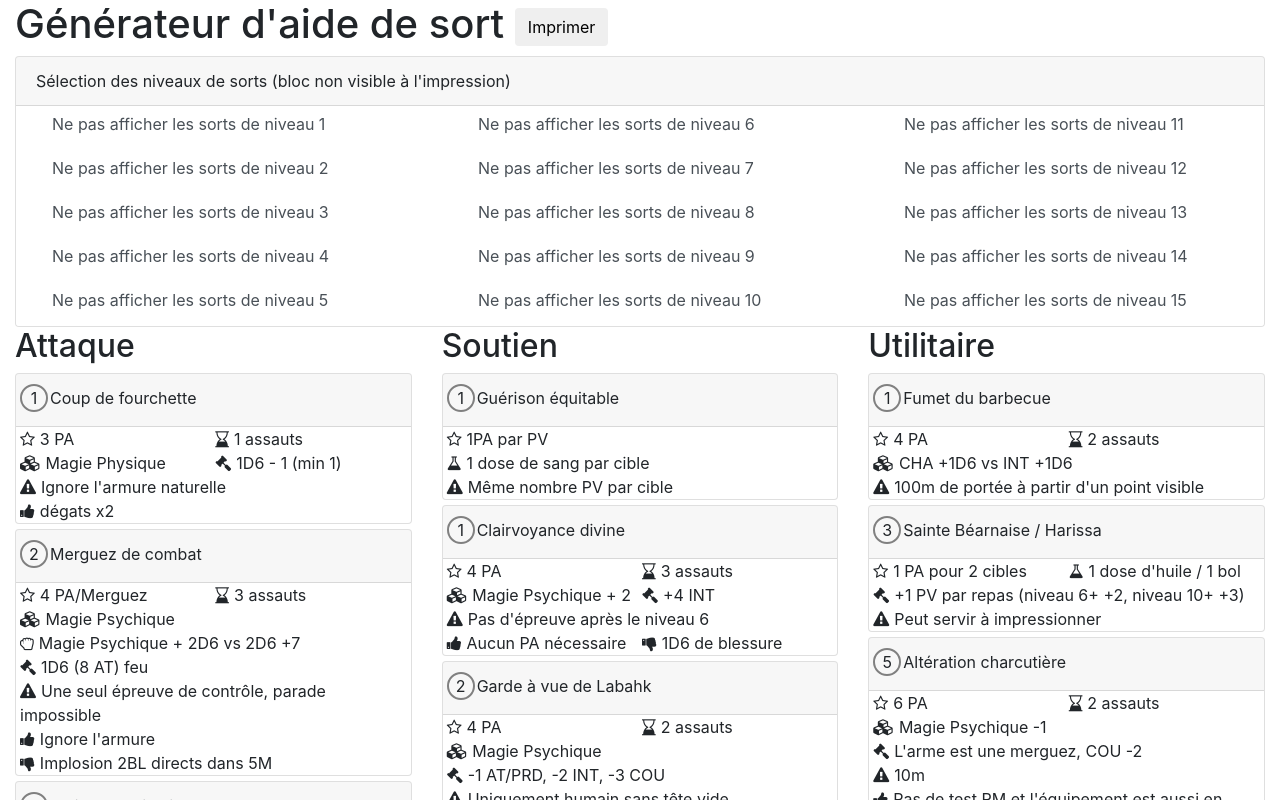
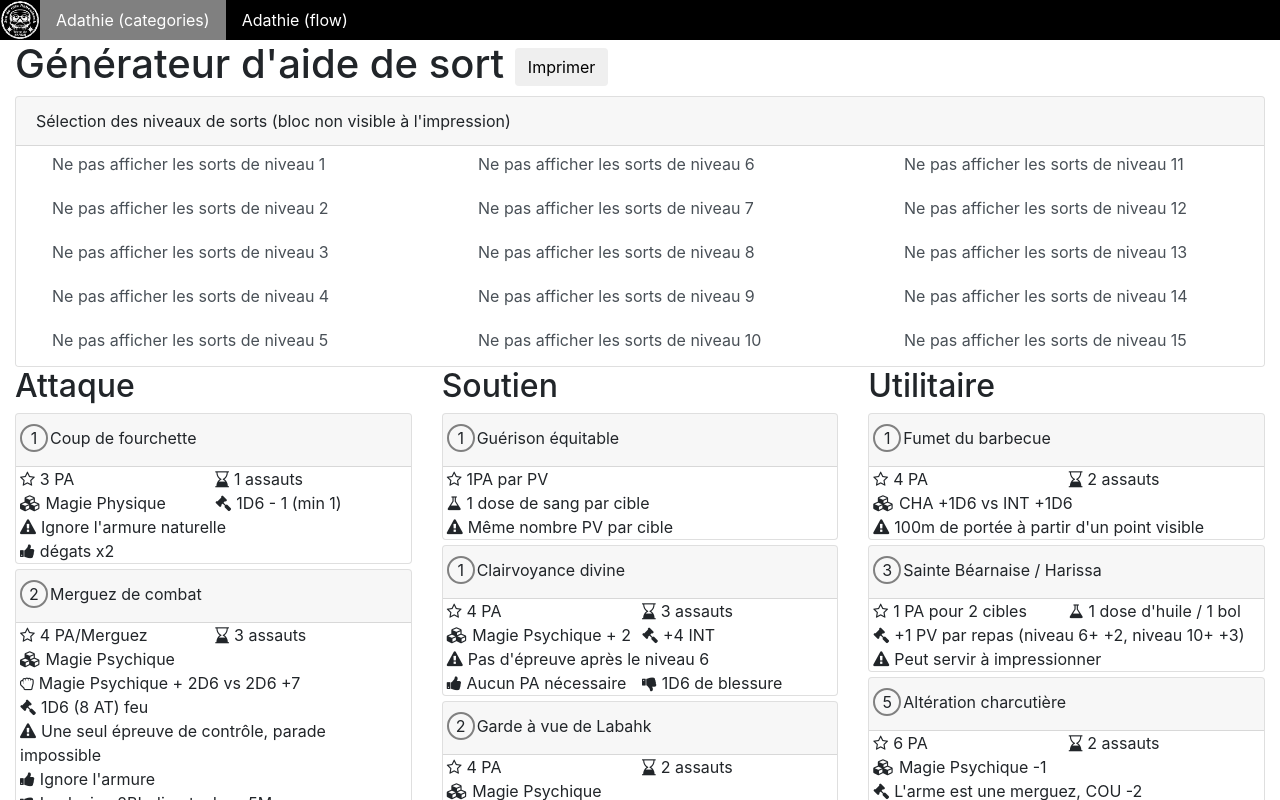
Before and after one commit to JeanDaniel-Fischer/antiseche-naheulbeuk, an Angular app in the folder sort/: page /adathie in a window 1280 px wide. Shown: the top 800 px of the page. Built offline with nearby package versions, Linux system fonts and the light colour scheme.

Commit message:
Add routing for flow representation.

```diff
--- a/sort/src/app/app.component.html
+++ b/sort/src/app/app.component.html
@@ -1,8 +1,10 @@
-<div class="menu no-print">
-
-</div>
+<nav class="nav no-print">
+  <img class="brand" src="favicon.png">
+  <a class="nav-link" routerLink="/adathie" routerLinkActive="active">Adathie (categories)</a>
+  <a class="nav-link" routerLink="/adathie-flow" routerLinkActive="active">Adathie (flow)</a>
+</nav>
 
 <div class="container-fluid">
   <h1 class="no-print">Générateur d'aide de sort <button class="btn btn-default" (click)="printPage()">Imprimer</button></h1>
-  <app-sheet></app-sheet>
+  <router-outlet></router-outlet>
 </div>
--- a/sort/src/app/app.component.scss
+++ b/sort/src/app/app.component.scss
@@ -0,0 +1,14 @@
+nav.nav {
+    background: black;
+    .nav-link {
+        color: white;
+    }
+    .active {
+        background-color: gray;
+    }
+    .brand {
+        filter: invert(100%);
+        width: 40px;
+        height: 40px;
+    }
+}
--- a/sort/src/app/app.module.ts
+++ b/sort/src/app/app.module.ts
@@ -1,9 +1,23 @@
 import { BrowserModule } from '@angular/platform-browser';
 import { NgModule } from '@angular/core';
 import { FormsModule } from '@angular/forms';
+import { RouterModule, Routes } from '@angular/router';
 
 import { AppComponent } from './app.component';
 import { SortModule } from './sort/sort.module';
+import { SheetFlowComponent } from './sort/sheet-flow/sheet-flow.component';
+import { SheetComponent } from './sort/sheet/sheet.component';
+
+const appRoutes: Routes = [
+  { path: 'adathie', component: SheetComponent },
+  { path: 'adathie-flow',      component: SheetFlowComponent },
+  { path: '',
+    redirectTo: '/adathie',
+    pathMatch: 'full'
+  },
+  { path: '**', redirectTo: '/adathie' }
+];
+
 @NgModule({
   declarations: [
     AppComponent
@@ -11,7 +25,8 @@ import { SortModule } from './sort/sort.module';
   imports: [
     BrowserModule,
     FormsModule,
-    SortModule
+    SortModule,
+    RouterModule.forRoot(appRoutes)
   ],
   providers: [],
   bootstrap: [AppComponent]
--- /dev/null
+++ b/sort/src/app/sort/sheet-flow/sheet-flow.component.html
@@ -0,0 +1,3 @@
+<p>
+  sheet-flow works!
+</p>
--- /dev/null
+++ b/sort/src/app/sort/sheet-flow/sheet-flow.component.ts
@@ -0,0 +1,15 @@
+import { Component, OnInit } from '@angular/core';
+
+@Component({
+  selector: 'app-sheet-flow',
+  templateUrl: './sheet-flow.component.html',
+  styleUrls: ['./sheet-flow.component.scss']
+})
+export class SheetFlowComponent implements OnInit {
+
+  constructor() { }
+
+  ngOnInit() {
+  }
+
+}
--- a/sort/src/app/sort/sort.module.ts
+++ b/sort/src/app/sort/sort.module.ts
@@ -4,6 +4,7 @@ import { SheetComponent } from './sheet/sheet.component';
 import { FormsModule } from '@angular/forms';
 import { CastComponent } from './cast/cast.component';
 import { AdathieService } from './adathie.service';
+import { SheetFlowComponent } from './sheet-flow/sheet-flow.component';
 
 @NgModule({
   imports: [
@@ -11,7 +12,7 @@ import { AdathieService } from './adathie.service';
     FormsModule
   ],
   providers: [AdathieService],
-  exports: [SheetComponent],
-  declarations: [SheetComponent, CastComponent]
+  exports: [SheetComponent, SheetFlowComponent],
+  declarations: [SheetComponent, CastComponent, SheetFlowComponent]
 })
 export class SortModule { }
--- a/sort/src/index.html
+++ b/sort/src/index.html
@@ -2,7 +2,7 @@
 <html lang="en">
 <head>
   <meta charset="utf-8">
-  <title>Sort</title>
+  <title>Naheulbeuk - Générateur d'aide rapide de sorts</title>
   <base href="/">
 
   <meta name="viewport" content="width=device-width, initial-scale=1">
```
Also changed, not shown: sort/src/app/sort/sheet-flow/sheet-flow.component.scss (added), 1 other file (tests, documents, lock files or other folders).
